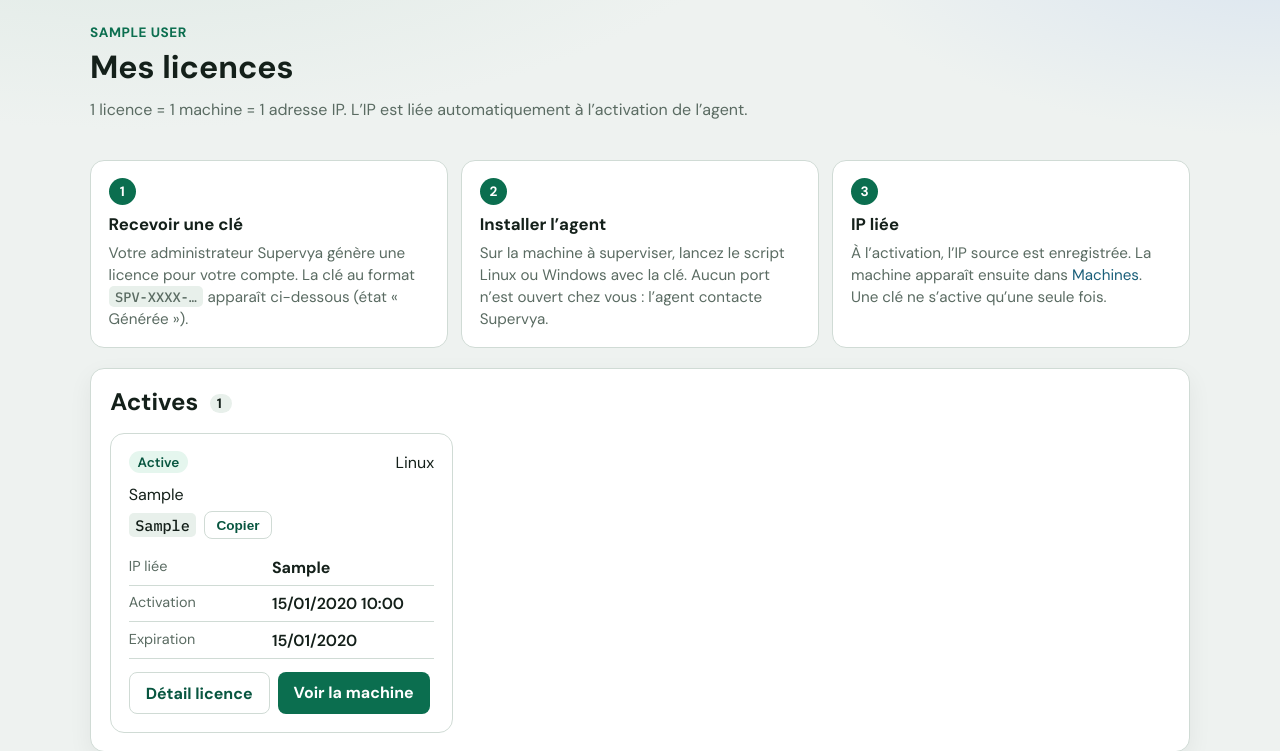
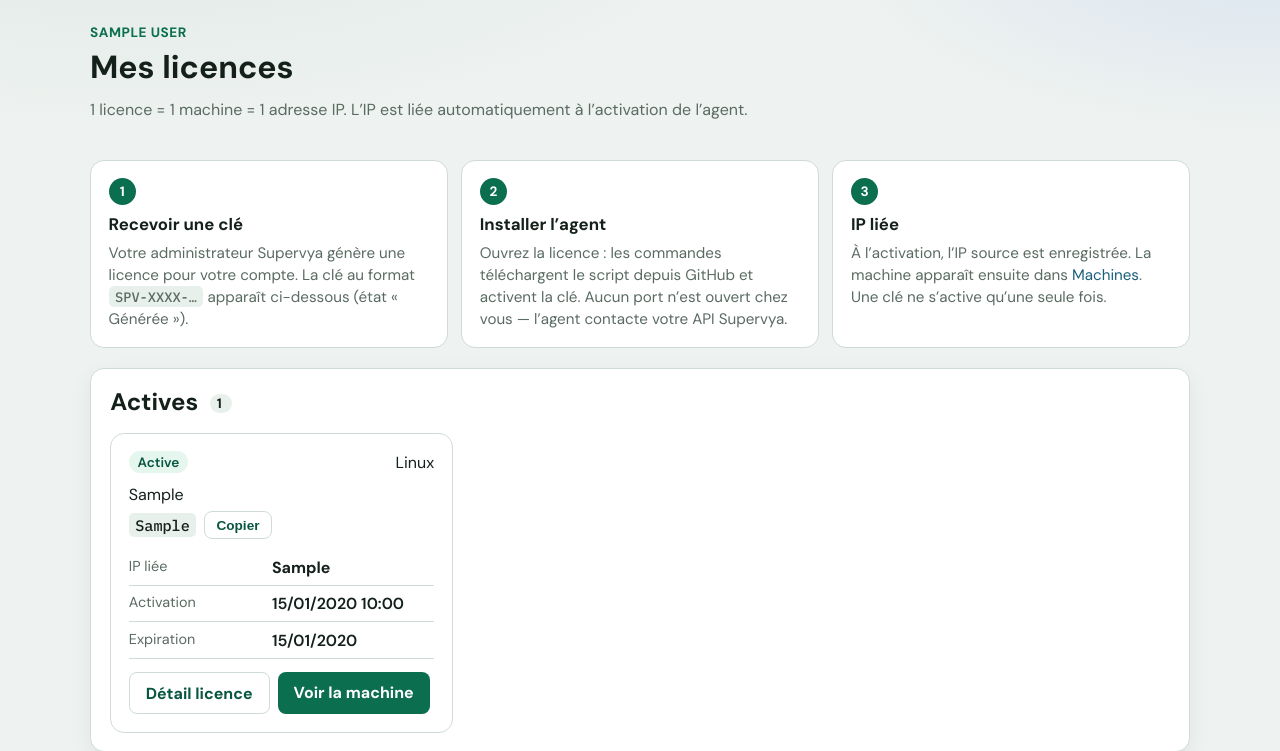
Before and after one commit to Lievin-Balingene/supervya, a Django app: page /licences/ in a window 1280 px wide. Shown: the part 64-815 px from the top of the page. Run offline with Django 5.2, Linux system fonts and the light colour scheme; a user stored in the database is signed in; tables that the repository leaves empty hold one stand-in row (values such as "Sample post").

Commit message:
feat: commandes d installation via scripts GitHub raw
Co-authored-by: Cursor <cursoragent@cursor.com>

```diff
--- a/dashboard/views.py
+++ b/dashboard/views.py
@@ -26,7 +26,46 @@ def _licences_machines(client):
 
 
 def _api_base(request) -> str:
+    from django.conf import settings
+
+    public = (getattr(settings, "SUPERVYA_PUBLIC_URL", "") or "").rstrip("/")
+    if public:
+        return public
     return request.build_absolute_uri("/").rstrip("/")
+
+
+def _scripts_base() -> str:
+    from django.conf import settings
+
+    return (getattr(settings, "SUPERVYA_SCRIPTS_BASE", "") or "").rstrip("/")
+
+
+def _commandes_installation(request, cle: str) -> dict:
+    """Commandes one-liner qui téléchargent les scripts depuis GitHub."""
+    api = _api_base(request)
+    scripts = _scripts_base()
+    sh = f"{scripts}/supervya-install.sh"
+    ps1 = f"{scripts}/supervya-install.ps1"
+    return {
+        "api_base": api,
+        "scripts_base": scripts,
+        "cmd_linux": (
+            f"export SUPERVYA_API_URL=\"{api}\"\n"
+            f"curl -fsSL \"{sh}\" -o /tmp/supervya-install.sh\n"
+            f"sudo -E bash /tmp/supervya-install.sh {cle}"
+        ),
+        "cmd_windows": (
+            f"$env:SUPERVYA_API_URL = \"{api}\"\n"
+            f"$script = \"$env:TEMP\\supervya-install.ps1\"\n"
+            f"Invoke-WebRequest -Uri \"{ps1}\" -OutFile $script\n"
+            f"& $script -LicenceKey \"{cle}\""
+        ),
+        "cmd_curl": (
+            f'curl -fsS -X POST "{api}/api/activation" '
+            f'-H "Content-Type: application/json" '
+            f"-d \"{{\\\"licence_key\\\":\\\"{cle}\\\"}}\""
+        ),
+    }
 
 
 @client_requis
@@ -322,6 +361,7 @@ def licence_detail_client(request, licence_id: int):
         etat = licence.etat_machine
     except EtatMachine.DoesNotExist:
         etat = None
+    cmds = _commandes_installation(request, licence.cle)
     return render(
         request,
         "dashboard/licence_detail.html",
@@ -329,20 +369,7 @@ def licence_detail_client(request, licence_id: int):
             "client": client,
             "licence": licence,
             "etat": etat,
-            "api_base": _api_base(request),
-            "cmd_linux": (
-                f'export SUPERVYA_API_URL="{_api_base(request)}"\n'
-                f"sudo bash supervya-install.sh {licence.cle}"
-            ),
-            "cmd_windows": (
-                f'$env:SUPERVYA_API_URL = "{_api_base(request)}"\n'
-                f'.\\supervya-install.ps1 -LicenceKey "{licence.cle}"'
-            ),
-            "cmd_curl": (
-                f'curl -X POST "{_api_base(request)}/api/activation" '
-                f'-H "Content-Type: application/json" '
-                f'-d "{{\\"licence_key\\":\\"{licence.cle}\\"}}"'
-            ),
+            **cmds,
         },
     )
 
--- a/templates/dashboard/licences.html
+++ b/templates/dashboard/licences.html
@@ -24,7 +24,7 @@
     <article class="guide-card">
       <span class="guide-num">2</span>
       <h3>Installer l’agent</h3>
-      <p>Sur la machine à superviser, lancez le script Linux ou Windows avec la clé. Aucun port n’est ouvert chez vous : l’agent contacte Supervya.</p>
+      <p>Ouvrez la licence : les commandes téléchargent le script depuis GitHub et activent la clé. Aucun port n’est ouvert chez vous — l’agent contacte votre API Supervya.</p>
     </article>
     <article class="guide-card">
       <span class="guide-num">3</span>
```
Also changed, not shown: supervya/settings.py (+10 -0 lines), templates/dashboard/licence_detail.html (+7 -1 lines), README.md, 3 other files.
